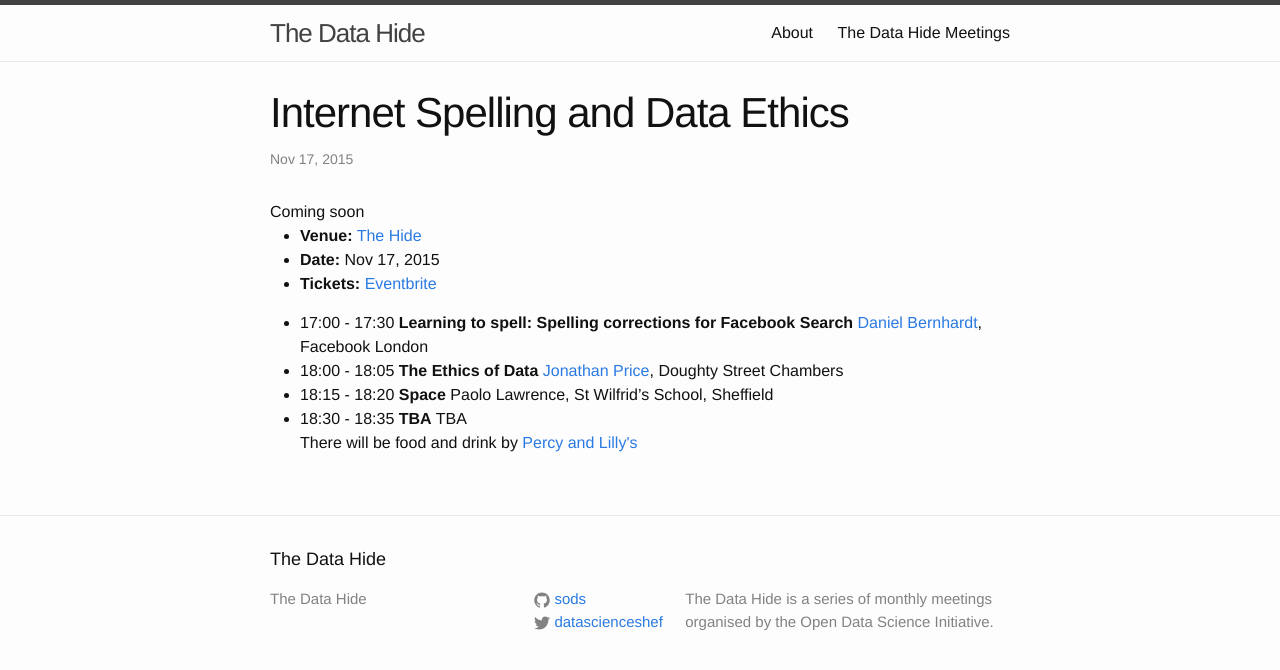
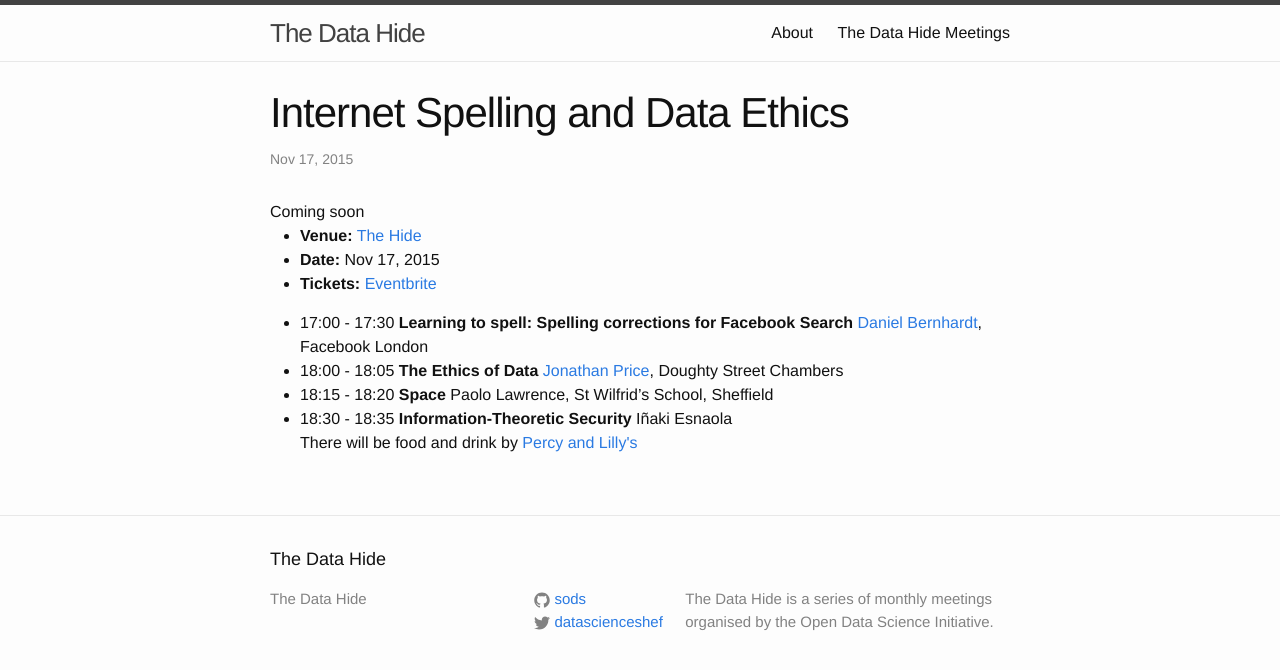
Before and after one commit to sods/datahide, a Jekyll site: the page built from _posts/2015-11-17-facebook-spelling-data-ethics.md, in a window 1280 px wide. Shown: the top 670 px of the page. Built offline with Jekyll 4.4.1, drawn with Linux system fonts in a browser that asks for light colours; comment, search, counter and statistics services are not loaded.

Commit message:
Added final lightning talk

```diff
--- a/_posts/2015-11-17-facebook-spelling-data-ethics.md
+++ b/_posts/2015-11-17-facebook-spelling-data-ethics.md
@@ -23,7 +23,7 @@ talks:
   type: lightning
 - start: "18:30"
   end: "18:35"
-  title: "TBA"
-  speaker: "TBA"
+  title: "Information-Theoretic Security"
+  speaker: "Iñaki Esnaola"
   type: lightning
 ---
```
